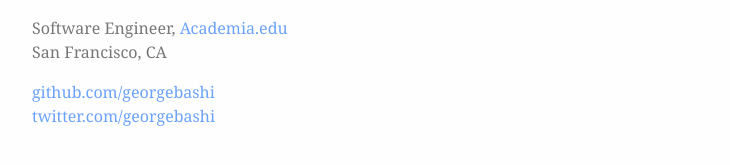
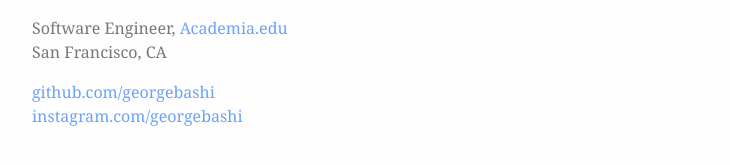
Before and after one commit to georgebashi/georgebashi.github.com, a Jekyll site: the page built from index.md, in a window 1280 px wide. Shown: the part 475-640 px from the top of the page, without its empty margins (272-1002 px from the left). Built offline with Jekyll 4.4.1, drawn with Linux system fonts in a browser that asks for light colours.

Commit message:
swap out twitter for instagram

```diff
--- a/_layouts/post.html
+++ b/_layouts/post.html
@@ -39,7 +39,7 @@
 
         <p>
             <a href='https://github.com/georgebashi'>github.com/georgebashi</a><br />
-            <a href='https://twitter.com/georgebashi'>twitter.com/georgebashi</a>
+            <a href='https://instagram.com/georgebashi'>instagram.com/georgebashi</a>
         </p>
     </footer>
 
```
